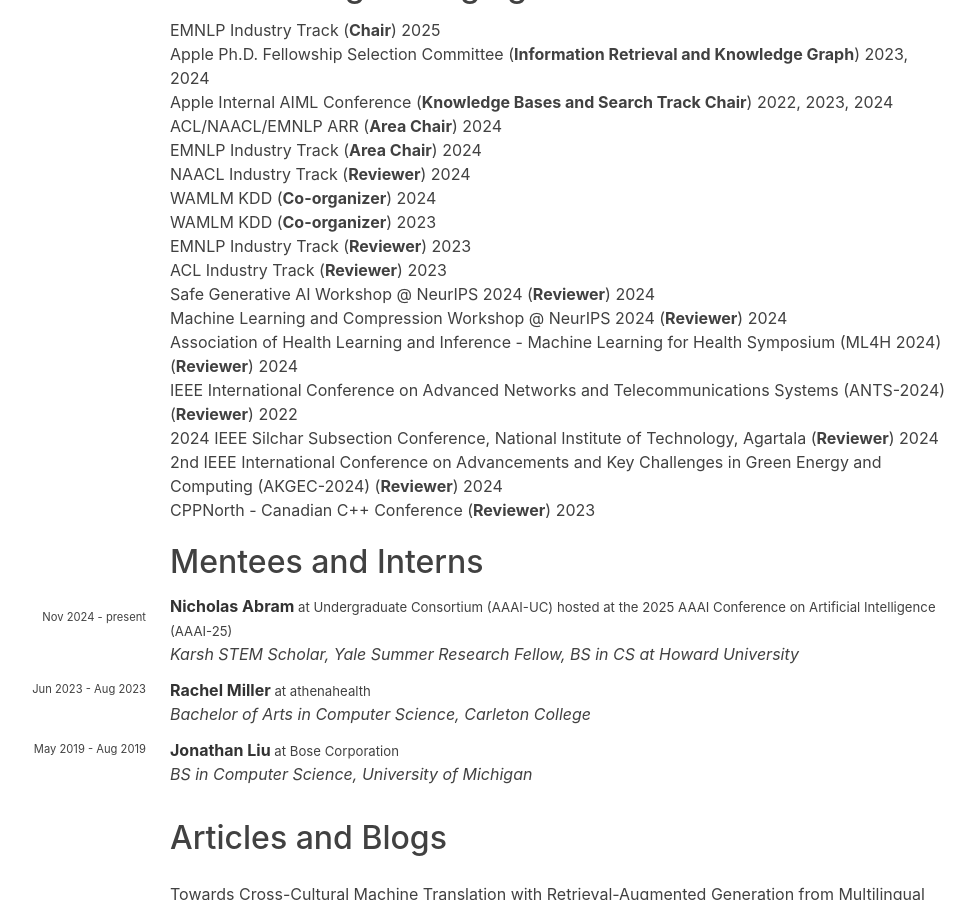
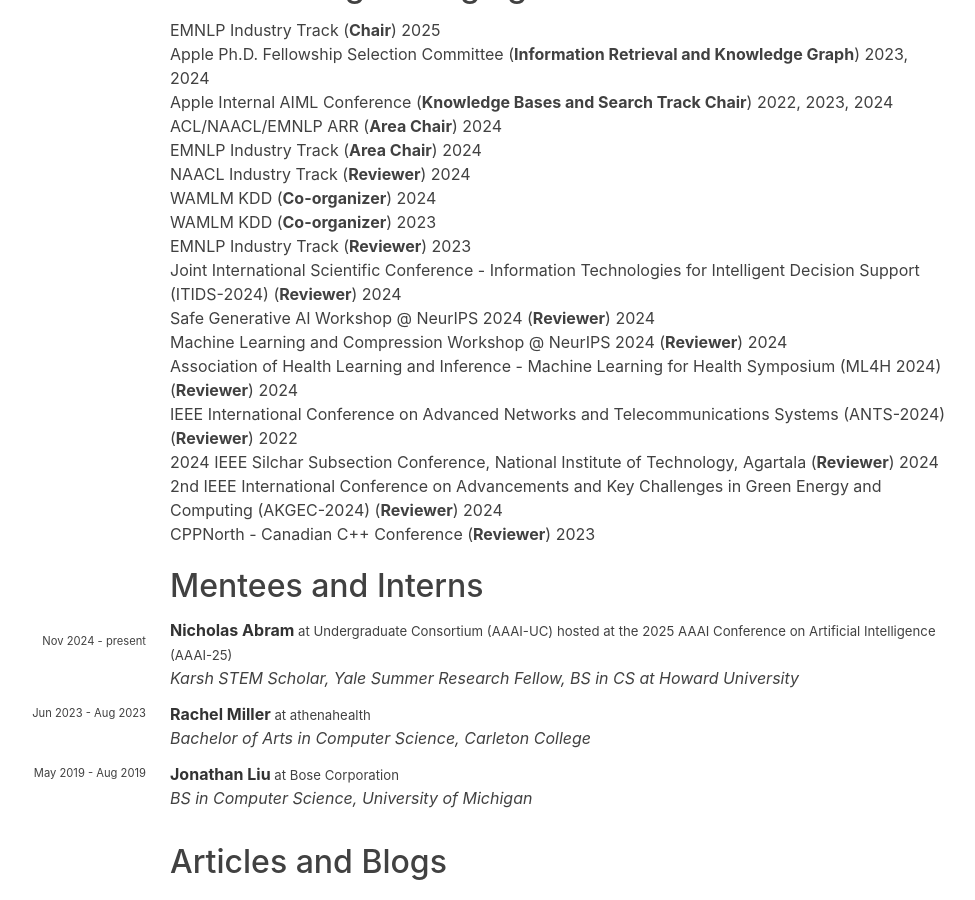
Before and after one commit to hariharanragothaman/hariharanragothaman.github.io, a Jekyll site: the page built from cv.md, in a window 1280 px wide and 900 px high, scrolled down 3120 px. Shown: the whole window, without its empty margins (162-1137 px from the left). Built offline with Jekyll 4.4.1, drawn with Linux system fonts in a browser that asks for light colours; nearby versions of some CDN libraries; some web fonts are replaced.

Commit message:
Polishes and Updates

```diff
--- a/_data/reviewer.yaml
+++ b/_data/reviewer.yaml
@@ -54,11 +54,11 @@
     - year: 2023
       url: https://2023.emnlp.org/calls/industry_track/
 
-- venue: ACL Industry Track
+- venue: Joint International Scientific Conference - Information Technologies for Intelligent Decision Support (ITIDS-2024)
   venue-shorthand: Reviewer
   years:
-    - year: 2023
-      url: https://2023.aclweb.org/calls/industry_track/
+    - year: 2024
+      url: https://www.cuchd.in/conference/itids-2024/
 
 - venue: Safe Generative AI Workshop @ NeurIPS 2024
   venue-shorthand: Reviewer
```
